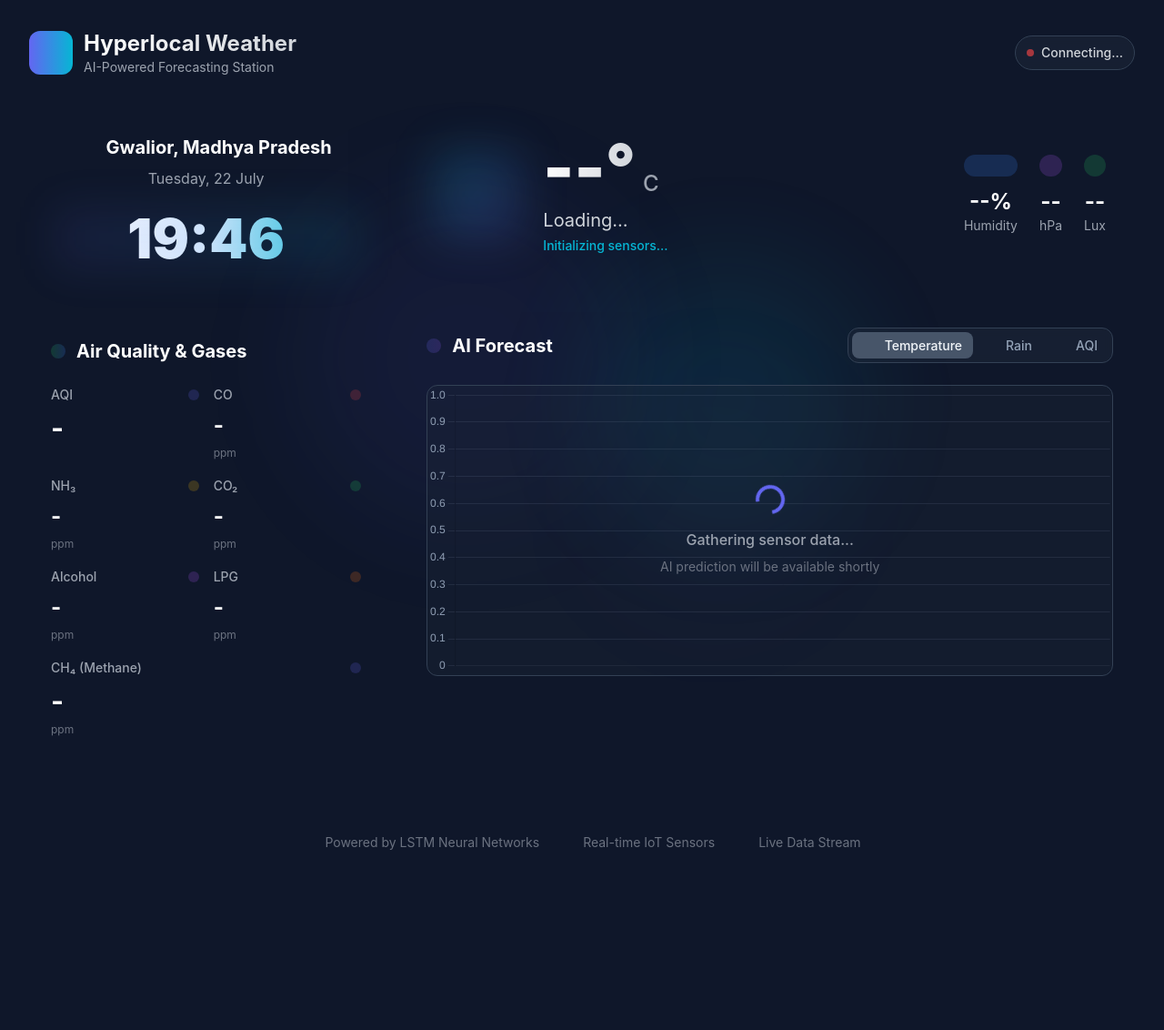
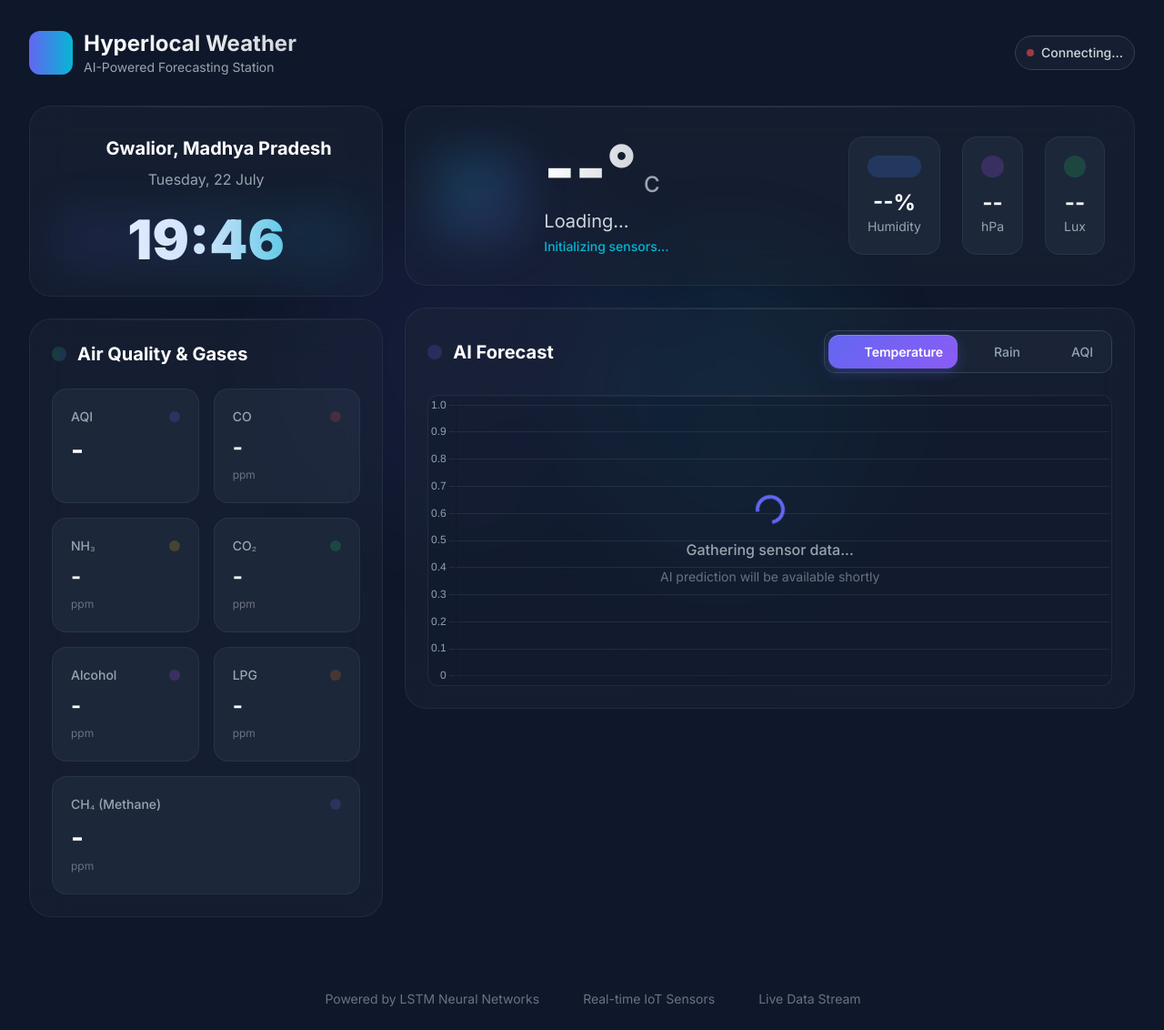
Before and after one commit to DipanshuPatel08/hyperlocal-weather-forecasts-using-Deep-Learning-RNN-LSTM, a Flask app: page / in a window 1280 px wide. Shown: the whole page at 91% size. Before the commit the page ends 934 px from the top, so only its background shows below. Run offline with Flask 3, Linux system fonts and the light colour scheme; parts of the project's set-up code (start-up, migrations or seed data) failed here and were passed over; some libraries are stand-ins or nearby versions.

Commit message:
Update style.css

```diff
--- a/static/css/style.css
+++ b/static/css/style.css
@@ -1,65 +1,274 @@
-/* Custom font and smooth transitions */
+/* Import Inter font */
+@import url('https://fonts.googleapis.com/css2?family=Inter:wght@300;400;500;600;700;800;900&display=swap');
+
+* {
+    margin: 0;
+    padding: 0;
+    box-sizing: border-box;
+}
+
 body {
     font-family: 'Inter', sans-serif;
-    background-color: #0f172a; /* Dark blue-gray background */
-    color: #e2e8f0; /* Light gray text */
+    background-color: #0f172a;
+    color: #e2e8f0;
     min-height: 100vh;
+    overflow-x: hidden;
 }
 
-/* Import the font from Google Fonts */
-@import url('https://fonts.googleapis.com/css2?family=Inter:wght@400;500;700;900&display=swap');
+/* Glass morphism cards */
+.glass-card {
+    background: rgba(30, 41, 59, 0.4);
+    backdrop-filter: blur(20px);
+    -webkit-backdrop-filter: blur(20px);
+    border: 1px solid rgba(148, 163, 184, 0.1);
+    border-radius: 1.5rem;
+    transition: all 0.3s cubic-bezier(0.4, 0, 0.2, 1);
+    position: relative;
+    overflow: hidden;
+}
 
-.card {
-    background-color: rgba(30, 41, 59, 0.5); /* Semi-transparent card background */
-    border-radius: 1.5rem; /* More rounded corners */
-    border: 1px solid #334155;
-    backdrop-filter: blur(10px);
-    -webkit-backdrop-filter: blur(10px);
+.glass-card::before {
+    content: '';
+    position: absolute;
+    top: 0;
+    left: 0;
+    right: 0;
+    height: 1px;
+    background: linear-gradient(90deg, transparent, rgba(255, 255, 255, 0.1), transparent);
+}
+
+.glass-card:hover {
+    transform: translateY(-2px);
+    border-color: rgba(99, 102, 241, 0.3);
+    box-shadow:
+        0 25px 50px -12px rgba(0, 0, 0, 0.25),
+        0 0 0 1px rgba(99, 102, 241, 0.1),
+        inset 0 1px 0 rgba(255, 255, 255, 0.1);
+}
+
+/* Metric cards */
+.metric-card {
+    background: rgba(51, 65, 85, 0.3);
+    border: 1px solid rgba(71, 85, 105, 0.3);
+    border-radius: 1rem;
+    padding: 1.25rem;
+    transition: all 0.3s ease;
+    position: relative;
+    overflow: hidden;
+}
+
+.metric-card::before {
+    content: '';
+    position: absolute;
+    top: 0;
+    left: -100%;
+    width: 100%;
+    height: 100%;
+    background: linear-gradient(90deg, transparent, rgba(255, 255, 255, 0.05), transparent);
+    transition: left 0.5s ease;
+}
+
+.metric-card:hover::before {
+    left: 100%;
+}
+
+.metric-card:hover {
+    background: rgba(51, 65, 85, 0.5);
+    border-color: rgba(99, 102, 241, 0.3);
+    transform: translateY(-1px);
+}
+
+/* Chart toggle buttons */
+.chart-toggle-btn {
+    padding: 0.5rem 1rem;
+    border-radius: 0.75rem;
+    font-size: 0.875rem;
+    font-weight: 500;
+    color: #94a3b8;
+    transition: all 0.2s cubic-bezier(0.4, 0, 0.2, 1);
+    border: none;
+    background-color: transparent;
+    cursor: pointer;
+    position: relative;
+    overflow: hidden;
+}
+
+.chart-toggle-btn::before {
+    content: '';
+    position: absolute;
+    top: 0;
+    left: -100%;
+    width: 100%;
+    height: 100%;
+    background: linear-gradient(90deg, transparent, rgba(255, 255, 255, 0.1), transparent);
+    transition: left 0.3s ease;
+}
+
+.chart-toggle-btn:hover::before {
+    left: 100%;
+}
+
+.chart-toggle-btn.active {
+    background: linear-gradient(135deg, #6366f1, #8b5cf6);
+    color: #ffffff;
+    font-weight: 600;
+    box-shadow:
+        0 4px 14px rgba(99, 102, 241, 0.3),
+        inset 0 1px 0 rgba(255, 255, 255, 0.2);
+}
+
+.chart-toggle-btn:hover:not(.active) {
+    background-color: rgba(71, 85, 105, 0.3);
+    color: #e2e8f0;
+}
+
+/* Status indicators */
+.status-connected {
+    color: #10b981;
+    text-shadow: 0 0 10px rgba(16, 185, 129, 0.5);
+}
+
+.status-predicting {
+    color: #3b82f6;
+    text-shadow: 0 0 10px rgba(59, 130, 246, 0.5);
+}
+
+.status-error {
+    color: #ef4444;
+    text-shadow: 0 0 10px rgba(239, 68, 68, 0.5);
+}
+
+/* Animations */
+@keyframes fadeIn {
+    from {
+        opacity: 0;
+        transform: translateY(20px) scale(0.95);
+    }
+    to {
+        opacity: 1;
+        transform: translateY(0) scale(1);
+    }
+}
+
+@keyframes slideUp {
+    from {
+        opacity: 0;
+        transform: translateY(30px);
+    }
+    to {
+        opacity: 1;
+        transform: translateY(0);
+    }
+}
+
+@keyframes glow {
+    from {
+        box-shadow: 0 0 20px rgba(99, 102, 241, 0.3);
+    }
+    to {
+        box-shadow: 0 0 30px rgba(99, 102, 241, 0.6);
+    }
+}
+
+.animate-fade-in {
+    animation: fadeIn 0.6s ease-out;
+}
+
+.animate-slide-up {
+    animation: slideUp 0.5s ease-out;
+}
+
+.animate-glow {
+    animation: glow 2s ease-in-out infinite alternate;
+}
+
+/* Connection indicator */
+#connection-indicator {
     transition: all 0.3s ease;
 }
 
-.param-card, .forecast-card {
-    display: flex;
-    flex-direction: column;
-    align-items: center;
-    justify-content: center;
-    gap: 0.25rem;
+#status-dot {
+    transition: all 0.3s ease;
 }
 
-.forecast-card {
-    background-color: #334155;
-    border-radius: 1rem;
-    padding: 1rem 0.5rem;
-    width: 100%;
+#status-dot.connected {
+    background-color: #10b981;
+    box-shadow: 0 0 10px rgba(16, 185, 129, 0.5);
 }
 
-/* Styles for the new chart toggle buttons */
-.chart-toggle-btn {
-    padding: 0.25rem 0.75rem;
-    border-radius: 0.5rem;
-    font-size: 0.875rem;
-    font-weight: 500;
-    color: #94a3b8; /* Muted text color */
-    transition: all 0.2s ease-in-out;
-    border: none;
-    background-color: transparent;
-    cursor: pointer;
+#status-dot.predicting {
+    background-color: #3b82f6;
+    box-shadow: 0 0 10px rgba(59, 130, 246, 0.5);
 }
 
-.chart-toggle-btn.active {
-    background-color: #475569; /* Darker background for active */
-    color: #f1f5f9; /* White text for active */
+#status-dot.error {
+    background-color: #ef4444;
+    box-shadow: 0 0 10px rgba(239, 68, 68, 0.5);
 }
 
-.status-connected { color: #4ade80; } /* Brighter green */
-.status-predicting { color: #60a5fa; } /* Brighter blue */
-.status-error { color: #f87171; } /* Brighter red */
-
-.fade-in {
-    animation: fadeIn 0.5s ease-in-out;
+/* Scrollbar styling */
+::-webkit-scrollbar {
+    width: 6px;
 }
 
-@keyframes fadeIn {
-    from { opacity: 0; transform: translateY(10px); }
-    to { opacity: 1; transform: translateY(0); }
+::-webkit-scrollbar-track {
+    background: rgba(30, 41, 59, 0.5);
+    border-radius: 3px;
 }
+
+::-webkit-scrollbar-thumb {
+    background: linear-gradient(180deg, #6366f1, #8b5cf6);
+    border-radius: 3px;
+}
+
+::-webkit-scrollbar-thumb:hover {
+    background: linear-gradient(180deg, #4f46e5, #7c3aed);
+}
+
+/* Responsive adjustments */
+@media (max-width: 768px) {
+    .glass-card {
+        border-radius: 1.25rem;
+    }
+
+    .chart-toggle-btn span {
+        display: none;
+    }
+
+    .metric-card {
+        padding: 1rem;
+    }
+}
+
+/* Chart container enhancements */
+#forecast-container {
+    position: relative;
+    border: 1px solid rgba(71, 85, 105, 0.3);
+    background: rgba(15, 23, 42, 0.3);
+}
+
+#forecast-container::before {
+    content: '';
+    position: absolute;
+    top: 0;
+    left: 0;
+    right: 0;
+    height: 1px;
+    background: linear-gradient(90deg, transparent, rgba(255, 255, 255, 0.1), transparent);
+    z-index: 1;
+}
+
+/* Loading spinner */
+.spinner {
+    width: 32px;
+    height: 32px;
+    border: 3px solid rgba(99, 102, 241, 0.3);
+    border-top: 3px solid #6366f1;
+    border-radius: 50%;
+    animation: spin 1s linear infinite;
+}
+
+@keyframes spin {
+    0% { transform: rotate(0deg); }
+    100% { transform: rotate(360deg); }
+}
```
